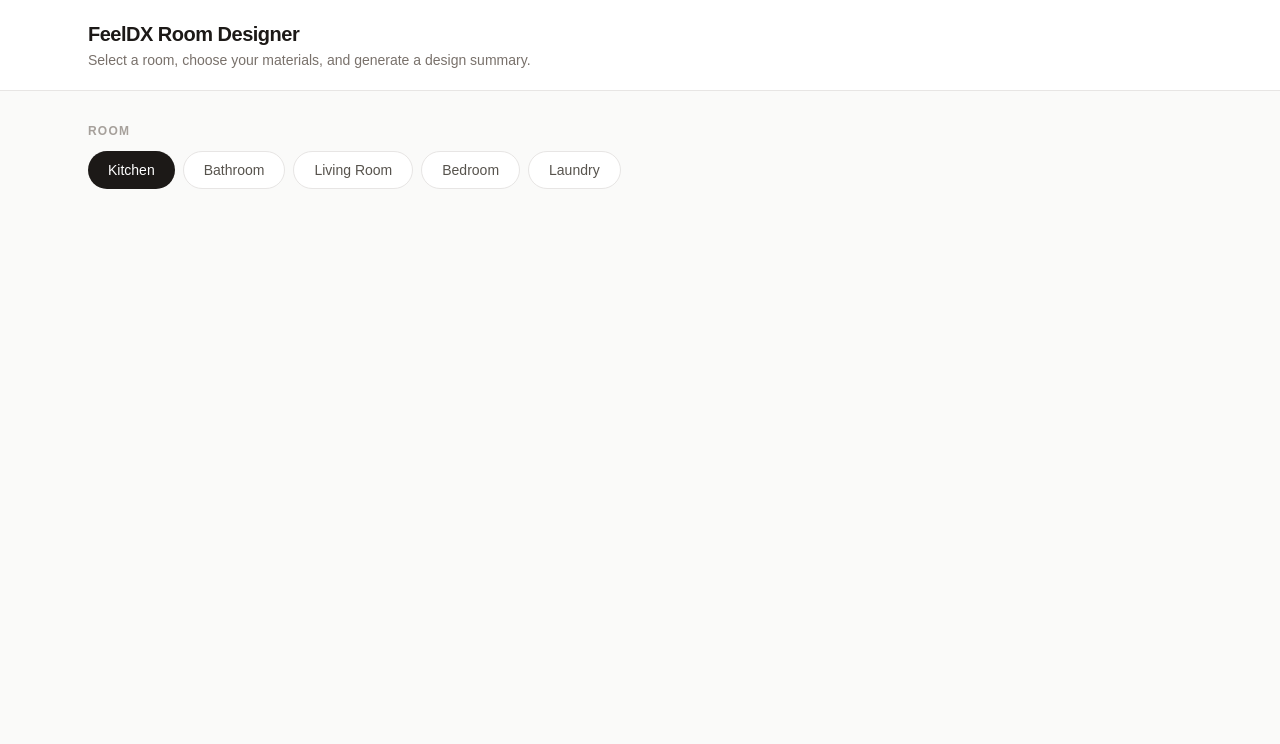
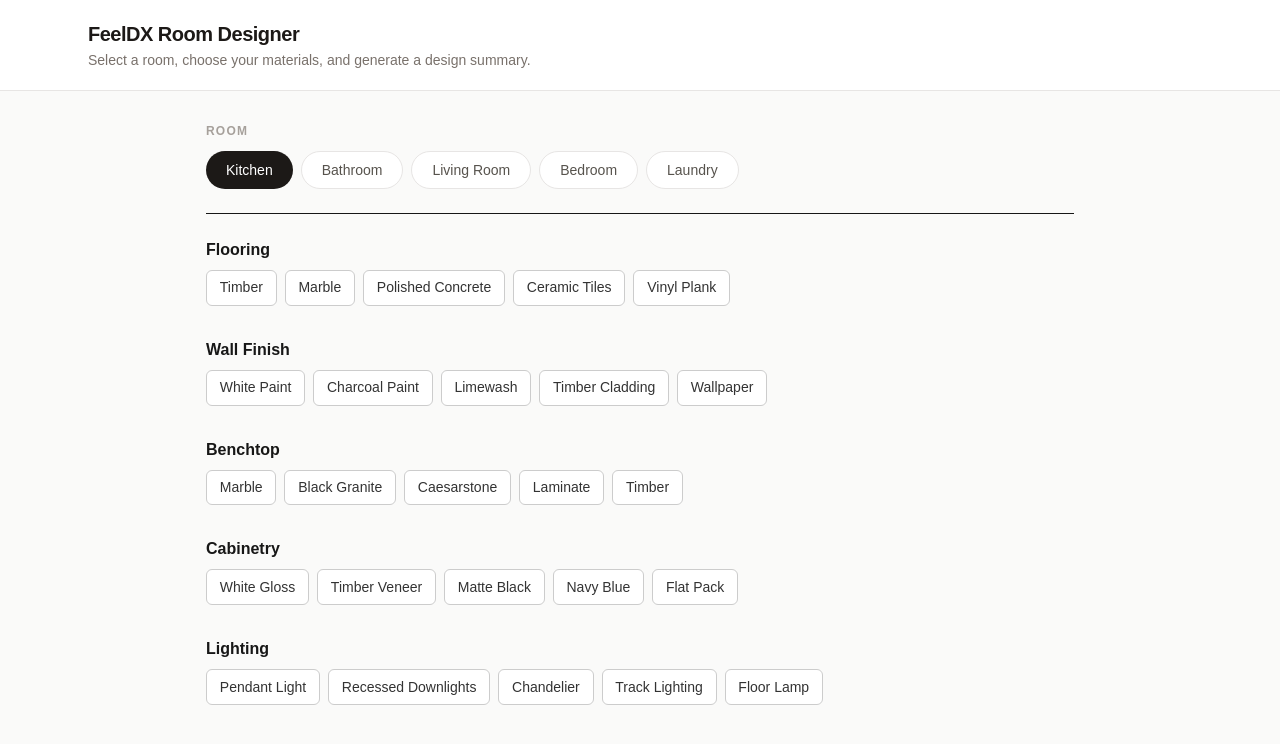
Before and after one commit to masongco/feeldx-app, a Next.js app: page / in a window 1280 px wide. Shown: the top 744 px of the page. Built offline with nearby package versions, Linux system fonts and the light colour scheme.

Commit message:
feat: add material picker with per-room category sections

```diff
--- /dev/null
+++ b/components/MaterialPicker.tsx
@@ -0,0 +1,50 @@
+import { RoomType, Category, Item, ROOM_CATEGORIES, CATEGORY_LABEL, getItemsByCategory } from '@/lib/data';
+
+interface Props {
+  room: RoomType;
+  selections: Partial<Record<Category, Item>>;
+  onSelect: (category: Category, item: Item | null) => void;
+}
+
+export default function MaterialPicker({ room, selections, onSelect }: Props) {
+  const categories = ROOM_CATEGORIES[room];
+
+  return (
+    <div>
+      {categories.map((category) => {
+        const items = getItemsByCategory(category);
+        const selected = selections[category];
+
+        return (
+          <div key={category} style={{ marginBottom: '2rem' }}>
+            <p style={{ fontWeight: 600, marginBottom: '0.5rem' }}>
+              {CATEGORY_LABEL[category]}
+            </p>
+            <div style={{ display: 'flex', flexWrap: 'wrap', gap: '0.5rem' }}>
+              {items.map((item) => {
+                const isSelected = selected?.id === item.id;
+                return (
+                  <button
+                    key={item.id}
+                    onClick={() => onSelect(category, isSelected ? null : item)}
+                    style={{
+                      padding: '0.4rem 0.8rem',
+                      border: isSelected ? '2px solid black' : '1px solid #ccc',
+                      borderRadius: '6px',
+                      background: isSelected ? '#111' : '#fff',
+                      color: isSelected ? '#fff' : '#333',
+                      cursor: 'pointer',
+                      fontSize: '0.875rem',
+                    }}
+                  >
+                    {item.name}
+                  </button>
+                );
+              })}
+            </div>
+          </div>
+        );
+      })}
+    </div>
+  );
+}
--- a/components/RoomDesigner.tsx
+++ b/components/RoomDesigner.tsx
@@ -1,15 +1,35 @@
 'use client';
 
 import { useState } from 'react';
-import { RoomType } from '@/lib/data';
+import { RoomType, Category, Item } from '@/lib/data';
 import RoomSelector from './RoomSelector';
+import MaterialPicker from './MaterialPicker';
 
 export default function RoomDesigner() {
   const [room, setRoom] = useState<RoomType>('kitchen');
+  const [selections, setSelections] = useState<Partial<Record<Category, Item>>>({});
+
+  function handleRoomChange(newRoom: RoomType) {
+    setRoom(newRoom);
+    setSelections({});
+  }
+
+  function handleSelect(category: Category, item: Item | null) {
+    setSelections((prev) => {
+      if (item === null) {
+        const next = { ...prev };
+        delete next[category];
+        return next;
+      }
+      return { ...prev, [category]: item };
+    });
+  }
 
   return (
-    <div className="max-w-6xl mx-auto px-4 sm:px-6 py-8">
-      <RoomSelector selectedRoom={room} onSelect={setRoom} />
+    <div style={{ maxWidth: '900px', margin: '0 auto', padding: '2rem 1rem' }}>
+      <RoomSelector selectedRoom={room} onSelect={handleRoomChange} />
+      <hr style={{ margin: '1.5rem 0' }} />
+      <MaterialPicker room={room} selections={selections} onSelect={handleSelect} />
     </div>
   );
 }
```
